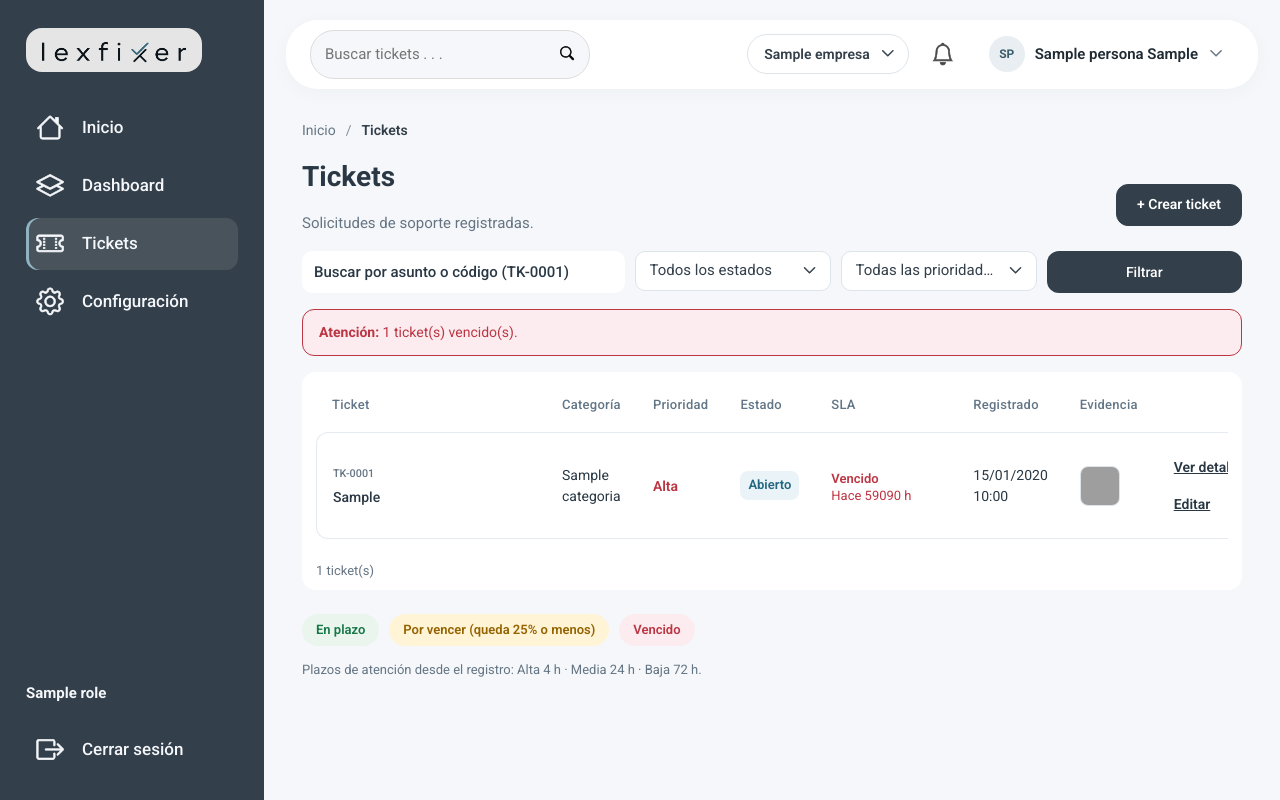
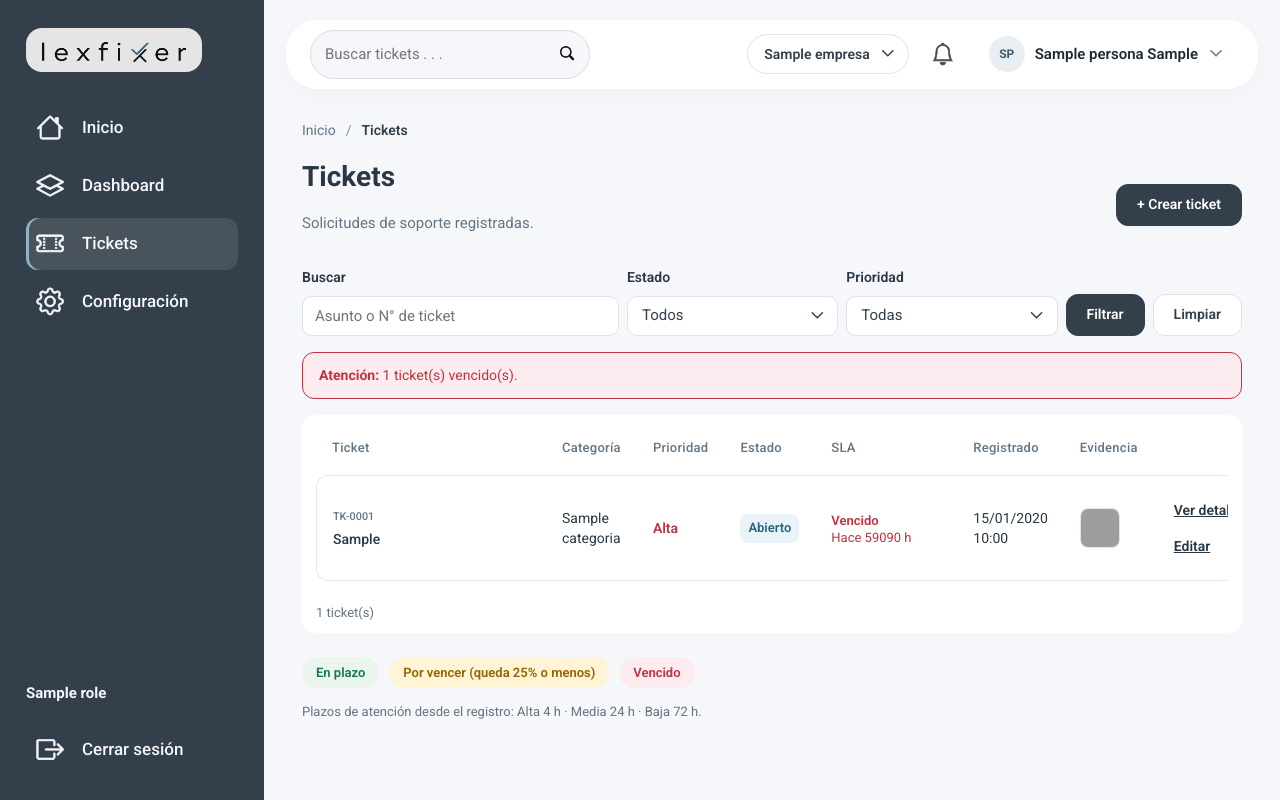
Before and after one commit to alexis-quintana/ticket-system-web-app, a Flask app: page /tickets/ in a window 1280 px wide. Run offline with Flask 3, Linux system fonts and the light colour scheme; the visitor is signed in with stand-in values (Sample User, id 1); tables that the repository leaves empty hold one stand-in row (values such as "Sample post"); grey boxes are pictures that could not be loaded.

Commit message:
style(tickets): filtros con títulos y botón Limpiar, igual que Asignaciones y Usuarios

```diff
--- a/static/css/tickets.css
+++ b/static/css/tickets.css
@@ -502,3 +502,53 @@ dialog.ticket-dialog {
   border-color: #293844;
   color: #293844;
 }
+
+.filtros-tickets {
+  display: grid;
+  grid-template-columns: minmax(0, 3fr) minmax(0, 2fr) minmax(0, 2fr) auto;
+  gap: 8px;
+  align-items: end;
+  margin: 16px 0;
+}
+
+.filtros-tickets label {
+  display: block;
+  margin-bottom: 8px;
+  color: #293844;
+  font-size: 14px;
+  font-weight: 600;
+}
+
+.filtros-tickets input,
+.filtros-tickets select {
+  width: 100%;
+  min-height: 40px;
+  padding: 6px 12px;
+  border: 1px solid #dee2e6;
+  border-radius: 10px;
+  background: #fff;
+  color: #212529;
+  font-size: 15px;
+}
+
+.filtros-tickets input:focus {
+  outline: none;
+  border-color: #86b7fe;
+  box-shadow: 0 0 0 .25rem rgba(13, 110, 253, .25);
+}
+
+.filtro-acciones {
+  display: flex;
+  gap: 8px;
+}
+
+@media (max-width: 760px) {
+  .filtros-tickets {
+    grid-template-columns: 1fr 1fr;
+  }
+
+  .filtro-buscar,
+  .filtro-acciones {
+    grid-column: 1 / -1;
+  }
+}
--- a/templates/tickets/listado.html
+++ b/templates/tickets/listado.html
@@ -18,21 +18,30 @@
     <a class="button" href="{{ url_for('tickets.nuevo') }}">+ Crear ticket</a>
   </div>
 
-  <form class="ticket-filters" data-auto-submit method="get" action="{{ url_for('tickets.listar') }}" role="search"
+  <form class="filtros-tickets" data-auto-submit method="get" action="{{ url_for('tickets.listar') }}" role="search"
     aria-label="Filtrar tickets">
-    <label class="sr-only" for="f-q">Buscar por asunto o código</label>
-    <input id="f-q" name="q" value="{{ f.q }}" placeholder="Buscar por asunto o código (TK-0001)" autocomplete="off">
-    <label class="sr-only" for="f-estado">Estado</label>
+    <div class="filtro filtro-buscar">
+      <label for="f-q">Buscar</label>
+      <input id="f-q" name="q" value="{{ f.q }}" placeholder="Asunto o N° de ticket" autocomplete="off">
+    </div>
+    <div class="filtro">
+      <label for="f-estado">Estado</label>
       <select id="f-estado" name="estado">
-      <option value="">Todos los estados</option>
+        <option value="">Todos</option>
         {% for e in estados %}<option {{ 'selected' if f.estado==e }}>{{ e }}</option>{% endfor %}
       </select>
-    <label class="sr-only" for="f-prioridad">Prioridad</label>
+    </div>
+    <div class="filtro">
+      <label for="f-prioridad">Prioridad</label>
       <select id="f-prioridad" name="prioridad">
-      <option value="">Todas las prioridades</option>
+        <option value="">Todas</option>
         {% for p in prioridades %}<option {{ 'selected' if f.prioridad==p }}>{{ p }}</option>{% endfor %}
       </select>
-    <button class="new-ticket">Filtrar</button>
+    </div>
+    <div class="filtro-acciones">
+      <button class="button">Filtrar</button>
+      <a class="secondary-button" href="{{ url_for('tickets.listar') }}">Limpiar</a>
+    </div>
   </form>
 
   {% if vencidos or por_vencer %}
```
Lines whose indentation alone changed are shown as unchanged.
